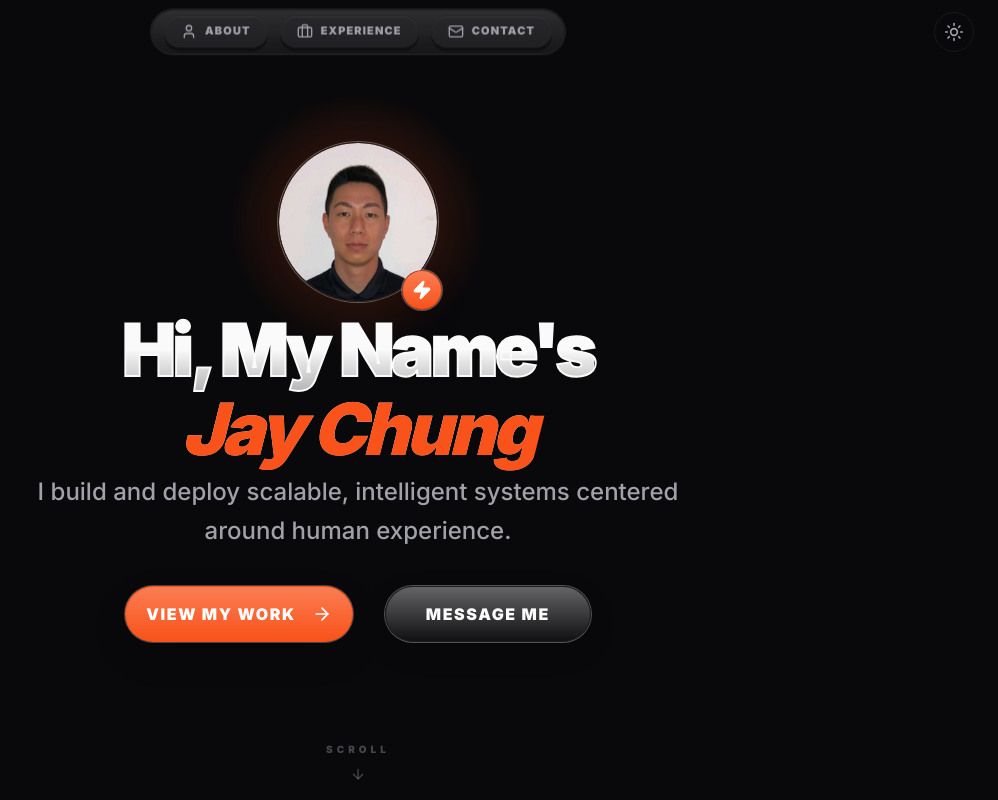
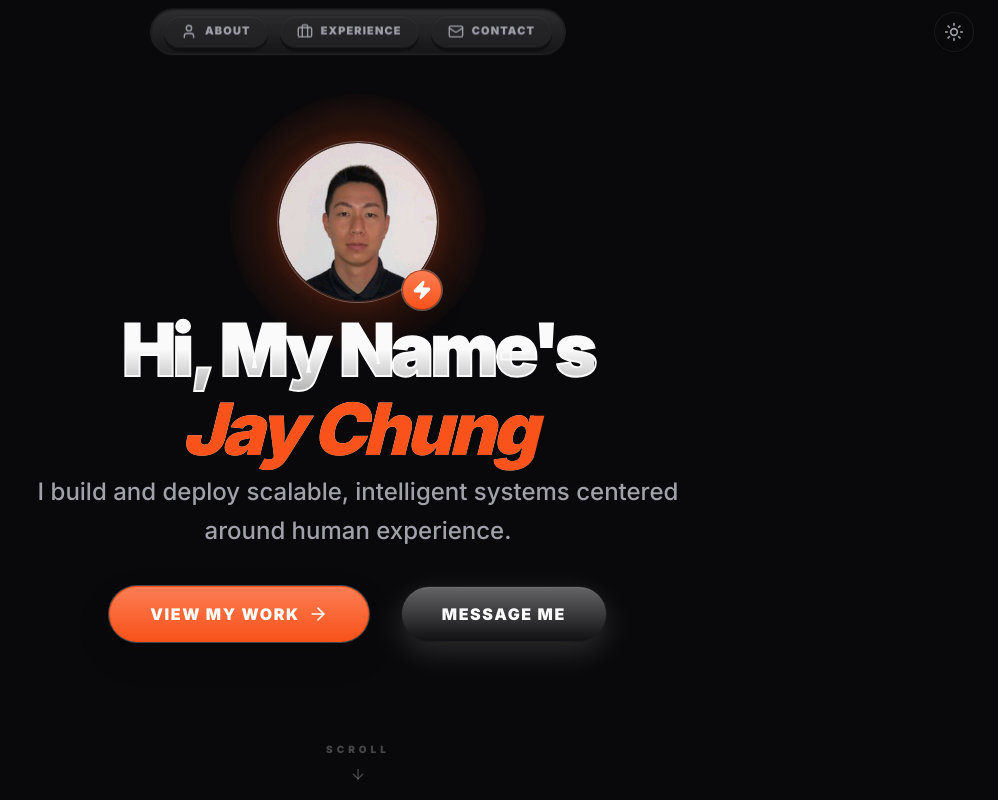
Before and after one commit to cchung7/jay-page, a Next.js app: page / in a window 1280 px wide. Shown: the top 800 px of the page, without its empty margins (282-1280 px from the left). Built offline with nearby package versions, Linux system fonts and the light colour scheme.

Commit message:
jp_v1.1 - UI edits Contact, Hero & Experience.

```diff
--- a/src/app/globals.css
+++ b/src/app/globals.css
@@ -33,27 +33,14 @@
 
 /* LIGHT MODE */
 :root {
-  /* Background: slightly cooler + darker than #E0E0E2 for separation */
-  /* #D2D8E2 (cool silver-blue) */
   --background: 218 24% 86%;
-
-  /* Default text: much darker steel so paragraphs + UI labels pop */
-  /* #1F2D3A (deep steel) */
   --foreground: 210 30% 18%;
 
-  /* Hero glow color (LIGHT): complements accent in light mode */
-  /* #2BB7A8 (teal) */
   --hero-glow: 173 62% 44%;
 
-  /* Avatar filter (LIGHT): cool + slightly dim to match silver/teal environment */
-  /* brightness(0.94) contrast(1.06) saturate(0.90) hue-rotate(-20deg) (filter) */
   --avatar-filter: brightness(1.00) contrast(1.10) saturate(0.96) hue-rotate(-6deg);
-
-  /* Optional avatar overlay (LIGHT): subtle teal tone to harmonize */
-  /* rgba(43, 183, 168, 0.08) (teal overlay) */
   --avatar-overlay: rgba(43, 183, 168, 0.08);
 
-  /* Avatar gloss highlight (LIGHT): soft white reflection */
   --avatar-gloss: linear-gradient(
     to bottom,
     rgba(255, 255, 255, 0.20) 0%,
@@ -62,73 +49,42 @@
     rgba(255, 255, 255, 0) 75%
   );
 
-  /* Cards: brighter than background to read as surfaces */
-  /* #EEF2F7 (frosted white) */
   --card: 214 33% 95%;
-  /* #1F2D3A (deep steel) */
   --card-foreground: 210 30% 18%;
 
-  /* Primary: used for headings and high-emphasis text */
-  /* #1B2A3A (midnight steel) */
   --primary: 212 36% 16%;
-  /* #F8FAFC (near-white) */
   --primary-foreground: 210 40% 98%;
 
-  /* Secondary: controls pills/sections, should be distinct but not loud */
-  /* #C2CAD8 (soft slate) */
   --secondary: 220 20% 81%;
-  /* #223244 (slate ink) */
   --secondary-foreground: 212 33% 20%;
 
-  /* Accent: keep teal but deepen it so it doesn’t wash out */
-  /* #2BB7A8 (teal) */
   --accent: 173 62% 44%;
-  /* #062A28 (deep teal ink) */
   --accent-foreground: 176 75% 10%;
 
-  /* Muted: subtle surfaces (chips, subtle blocks) */
-  /* #D7DEE9 (misty blue-gray) */
   --muted: 218 28% 88%;
-  /* Muted text: true secondary text (readable, not faded) */
-  /* #4B5E73 (slate blue) */
   --muted-foreground: 212 22% 37%;
 
-  /* Borders/inputs: visible separation on card and bg */
-  /* #B7C1D1 (cool gray) */
   --border: 218 18% 77%;
-  /* #B7C1D1 (cool gray) */
   --input: 218 18% 77%;
-
-  /* Focus ring uses accent (teal) */
-  /* #2BB7A8 (teal) */
   --ring: 173 62% 44%;
 
   --radius: 1rem;
+
+  /* CTA shadow tokens (LIGHT) */
+  --cta-shadow: 0 16px 40px rgba(0,0,0,0.32), inset 0 1px 0 rgba(255,255,255,0.10);
+  --cta-shadow-hover: 0 22px 56px rgba(0,0,0,0.38);
 }
 
 /* DARK MODE */
 .dark {
-  /* Background: near-black slate */
-  /* #09090B (near-black) */
   --background: 240 10% 4%;
-
-  /* Default text: near-white */
-  /* #FAFAFA (near-white) */
   --foreground: 0 0% 98%;
 
-  /* Hero glow color (DARK): energetic highlight in dark mode */
-  /* #F97316 (orange) */
   --hero-glow: 15 95% 54%;
 
-  /* Avatar filter (DARK): none */
-  /* none (filter) */
   --avatar-filter: none;
-
-  /* Avatar overlay (DARK): transparent */
-  /* transparent (overlay) */
   --avatar-overlay: transparent;
 
-  /* Avatar gloss highlight (DARK): much subtler reflection */
   --avatar-gloss: linear-gradient(
     to bottom,
     rgba(255, 255, 255, 0.20) 0%,
@@ -137,49 +93,30 @@
     rgba(255, 255, 255, 0) 75%
   );
 
-  /* Card surfaces: dark elevated layer */
-  /* #19191C (charcoal) */
   --card: 240 6% 10%;
-  /* #FAFAFA (near-white) */
   --card-foreground: 0 0% 98%;
 
-  /* Primary: headings/high emphasis on dark backgrounds */
-  /* #FAFAFA (near-white) */
   --primary: 0 0% 98%;
-  /* #09090B (near-black) */
   --primary-foreground: 240 10% 4%;
 
-  /* Secondary: subtle containers */
-  /* #262629 (dark slate) */
   --secondary: 240 4% 16%;
-  /* #FAFAFA (near-white) */
   --secondary-foreground: 0 0% 98%;
 
-  /* Accent: brand/interactive color in dark mode */
-  /* #F97316 (orange) */
   --accent: 15 95% 54%;
-  /* #FAFAFA (near-white) */
   --accent-foreground: 0 0% 98%;
 
-  /* Muted: low-emphasis surfaces */
-  /* #262629 (dark slate) */
   --muted: 240 4% 16%;
-  /* Muted text: descriptions, helper text */
-  /* #A1A1AA (cool gray) */
   --muted-foreground: 240 5% 65%;
 
-  /* Borders/inputs: subtle separators in dark mode */
-  /* #262629 (dark slate) */
   --border: 240 4% 16%;
-  /* #262629 (dark slate) */
   --input: 240 4% 16%;
+  --ring: 15 95% 54%;
 
-  /* Focus ring: matches accent */
-  /* #F97316 (orange) */
-  --ring: 15 95% 54%;
+  /* CTA shadow tokens (DARK) */
+  --cta-shadow: 0 10px 30px rgba(255,255,255,0.14), inset 0 1px 0 rgba(255,255,255,0.08);
+  --cta-shadow-hover: 0 16px 42px rgba(255,255,255,0.22), 0 0 28px rgba(255,255,255,0.16);
 }
 
-/* Avatar tone correction driven by theme variables */
 .hero-avatar-img {
   filter: var(--avatar-filter);
 }
@@ -220,7 +157,6 @@
   .hero-avatar-gloss {
     background: var(--avatar-gloss);
     opacity: 0.9;
-    /* overlay (dramatic), soft-light (refined), screen (shiny) */
     mix-blend-mode: soft-light;
   }
 
@@ -241,6 +177,14 @@
     box-shadow:
       0 0 20px 3px color-mix(in srgb, hsl(var(--accent)) 36%, transparent);
   }
+
+  /* CTA shadow utilities */
+  .cta-shadow {
+    box-shadow: var(--cta-shadow);
+  }
+  .cta-shadow-hover:hover {
+    box-shadow: var(--cta-shadow-hover);
+  }
 }
 
 @keyframes gradient {
--- a/src/components/home/ContactSection.tsx
+++ b/src/components/home/ContactSection.tsx
@@ -26,12 +26,13 @@ export const ContactSection = () => {
   "bg-background/10",
   "px-4 py-3",
   "transform transition-all duration-200",
-    // Base glow per theme (teal/orange)
-    "shadow-[0_10px_28px_hsl(var(--accent)/0.18),inset_0_1px_0_rgba(255,255,255,0.06)]",
+  // Base glow
+  "shadow-[0_10px_28px_hsl(var(--primary)/0.18),inset_0_1px_0_rgba(255,255,255,0.06)]",
   "hover:-translate-y-[3px]",
   "hover:border-accent/70",
   // Hover glow
-    "hover:shadow-[0_18px_42px_hsl(var(--accent)/0.30),0_0_20px_hsl(var(--accent)/0.20)]",
+  "hover:shadow-[0_18px_42px_hsl(var(--primary)/0.30),0_0_20px_hsl(var(--primary)/0.22)]",
+
   "focus-within:border-accent/80"
 );
 
@@ -40,7 +41,7 @@ const contactIconClass = cn(
   "bg-secondary flex items-center justify-center",
   "text-primary border border-border/50",
   "transition-all duration-500 transform",
-  "shadow-[0_12px_40px_8px_hsl(var(--primary)/0.22),inset_0_1px_0_rgba(255,255,255,0.06)]",
+  "shadow-[0_12px_40px_8px_hsl(var(--primary)/0.40),inset_0_1px_0_rgba(255,255,255,0.06)]",
   "group-hover:scale-105 active:scale-95",
   "group-hover:border-accent/70 group-hover:bg-accent/15 group-hover:text-foreground",
   "group-hover:shadow-[0_20px_60px_10px_hsl(var(--primary)/0.28),0_0_24px_hsl(var(--primary)/0.22)]"
@@ -192,7 +193,7 @@ const contactIconClass = cn(
                               <div className="relative group">
                                 <div className="absolute inset-0 rounded-2xl bg-accent/15 blur-xl opacity-0 group-hover:opacity-100 transition-opacity duration-700" />
                                 <div className={contactIconClass}>
-                                  <Icon className="h-6 w-6" />
+                                  <Icon className="h-6 w-6 text-primary group-hover:text-accent transition-colors" />
                                 </div>
                               </div>
                             </Link>
@@ -219,7 +220,14 @@ const contactIconClass = cn(
                       )}
 
                       <div className="space-y-0.5 min-w-0">
-                        <p className="text-[12px] font-black uppercase tracking-[0.25em] text-muted-foreground/50">
+                        <p
+                          className={cn(
+                            "text-[12px] font-black uppercase tracking-[0.25em] transition-colors",
+                            "text-muted-foreground/80",
+                            "group-hover:text-accent",
+                            "dark:group-hover:text-accent"
+                          )}
+                        >
                           {item.label}
                         </p>
 
--- a/src/components/home/ExperienceSection.tsx
+++ b/src/components/home/ExperienceSection.tsx
@@ -172,8 +172,8 @@ export const ExperienceSection = () => {
                           "w-full mx-auto",
                           "min-h-12 px-4 py-2",
                           "flex items-center justify-center rounded-xl",
-                          "bg-secondary/60 border border-border/50",
-                          "shadow-[inset_0_1px_0_rgba(255,255,255,0.08),0_4px_0_rgba(0,0,0,0.35)]",
+                          "bg-secondary/80 border border-border/50",
+                          "shadow-[inset_0_1px_0_rgba(255,255,255,0.08),0_4px_0_rgba(0,0,0,0.10)]",
                           "transition-all",
                           "group-hover:bg-accent group-hover:text-white group-hover:border-accent/70"
                         )}
--- a/src/components/home/HeroSection.tsx
+++ b/src/components/home/HeroSection.tsx
@@ -19,16 +19,35 @@ export const HeroSection = () => {
   const opacity = useTransform(scrollYProgress, [0, 0.5], [1, 0]);
   const scale = useTransform(scrollYProgress, [0, 0.5], [1, 0.9]);
 
-  const surface3D = cn(
+  const surface3DBase = cn(
     "relative overflow-hidden",
     "bg-secondary/30",
     "border border-border/60",
     "ring-1 ring-white/30 dark:ring-white/10",
-    "shadow-[0_10px_30px_rgba(0,0,0,0.10)] dark:shadow-[0_14px_40px_rgba(0,0,0,0.35)]",
     "backdrop-blur-md",
     "before:absolute before:inset-0 before:pointer-events-none",
     "before:bg-gradient-to-b before:from-white/35 before:to-transparent dark:before:from-white/10"
   );
+
+  const scrollToId = React.useCallback((id: string) => {
+    const el = document.getElementById(id);
+    if (!el) return;
+
+    el.scrollIntoView({ behavior: "smooth", block: "start" });
+
+    // ensure it re-triggers even if you click the same hash again
+    if (window.location.hash === `#${id}`) {
+      const url = new URL(window.location.href);
+      url.hash = "";
+      window.history.replaceState(null, "", url.toString());
+      url.hash = id;
+      window.history.replaceState(null, "", url.toString());
+    } else {
+      const url = new URL(window.location.href);
+      url.hash = id;
+      window.history.replaceState(null, "", url.toString());
+    }
+  }, []);
 
   return (
     <section
@@ -53,7 +72,7 @@ export const HeroSection = () => {
               className={cn(
                 "absolute -inset-12 rounded-full pointer-events-none z-0",
                 "opacity-90 transition-all duration-700 group-hover:opacity-100",
-                "[background:radial-gradient(circle,hsl(var(--hero-glow)/0.42)_0%,hsl(var(--hero-glow)/0.22)_28%,hsl(var(--hero-glow)/0.10)_52%,hsl(var(--hero-glow)/0)_72%)]"
+                "[background:radial-gradient(circle,hsl(var(--hero-glow)/0.42)_0%,hsl(var(--hero-glow)/0.50)_28%,hsl(var(--hero-glow)/0.15)_52%,hsl(var(--hero-glow)/0.02)_72%)]"
               )}
             />
 
@@ -61,7 +80,7 @@ export const HeroSection = () => {
             <div
               className={cn(
                 "relative h-40 w-40 rounded-full z-10",
-                surface3D,
+                surface3DBase,
                 "shadow-[0_12px_34px_rgba(0,0,0,0.14)] dark:shadow-[0_18px_50px_rgba(0,0,0,0.45)]"
               )}
             >
@@ -76,10 +95,7 @@ export const HeroSection = () => {
                   className="rounded-full object-cover hero-avatar-img"
                 />
 
-                {/* Theme-driven color tone */}
                 <div className="absolute inset-0 rounded-full pointer-events-none hero-avatar-overlay" />
-
-                {/* Gloss highlight */}
                 <div className="absolute inset-0 rounded-full pointer-events-none hero-avatar-gloss" />
               </div>
             </div>
@@ -124,7 +140,6 @@ export const HeroSection = () => {
                 "dark:[-webkit-text-stroke:2px_hsl(var(--border))]"
               )}
             >
-              {/* TItle Text */}
               Hi, My Name&apos;s <br />
             </span>
 
@@ -136,7 +151,6 @@ export const HeroSection = () => {
               )}
             >
               Hi, My Name&apos;s <br />
-
               <span className="text-accent italic text-5xl md:text-7xl">
                 Jay Chung
               </span>
@@ -162,9 +176,10 @@ export const HeroSection = () => {
           className="flex flex-wrap justify-center gap-8 mt-9"
         >
           <Button
-            asChild
+            type="button"
             size="lg"
             variant="destructive"
+            onClick={() => scrollToId("experience")}
             className={cn(
               "relative overflow-hidden",
               "h-14 px-6 md:px-10 rounded-full",
@@ -179,28 +194,36 @@ export const HeroSection = () => {
               "before:bg-linear-to-b before:from-white/25 before:to-transparent"
             )}
           >
-            <Link href="#experience" className="relative z-10">
+            <span className="relative z-10 inline-flex items-center">
               View My Work{" "}
               <ArrowRight className="ml-2 h-5 w-5 group-hover:translate-x-1 transition-transform" />
-            </Link>
+            </span>
           </Button>
 
           <Button
-            asChild
+            type="button"
             size="lg"
             variant="secondary"
+            onClick={() => scrollToId("contact")}
             className={cn(
-              "h-14 px-10 rounded-full",
+              "relative overflow-hidden",
+              "h-14 px-6 md:px-10 rounded-full",
               "font-black uppercase tracking-widest",
-              surface3D,
-              "text-foreground",
+              "bg-secondary/30 text-foreground",
+              "border border-border/60",
+              "ring-1 ring-white/30 dark:ring-white/10",
+              "backdrop-blur-md",
+              "cta-shadow cta-shadow-hover",
               "transition-all hover:scale-105 active:scale-[1.02]",
-              "hover:bg-secondary/40"
+              "hover:bg-secondary/40",
+              "group",
+              "before:absolute before:inset-0 before:pointer-events-none",
+              "before:bg-linear-to-b before:from-white/35 before:to-transparent dark:before:from-white/10"
             )}
           >
-            <Link href="#contact" className="relative z-10">
+            <span className="relative z-10">
               Message Me
-            </Link>
+            </span>
           </Button>
         </motion.div>
       </motion.div>
```
Lines whose indentation alone changed are shown as unchanged.
